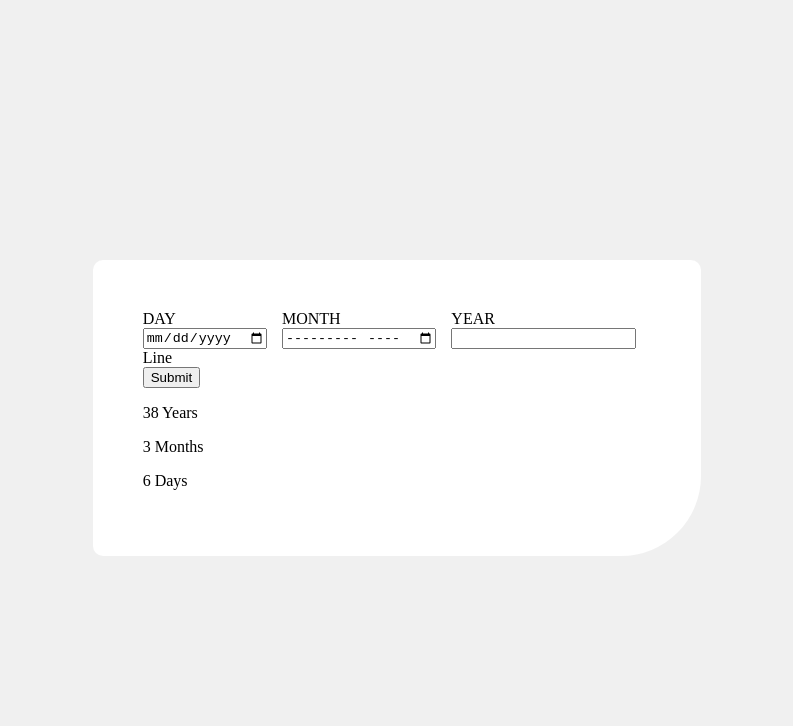
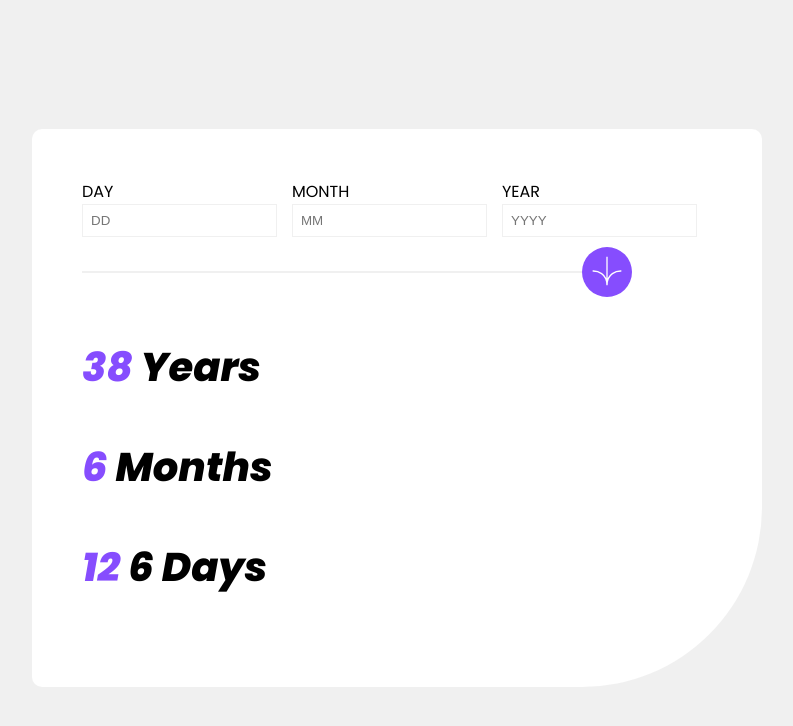
Before and after one commit to Dami-Olus/age-calculator-app, a plain HTML site: page index.html in a window 1280 px wide. Shown: the whole page, without its empty margins (243-1036 px from the left). Drawn offline with Linux system fonts and the light colour scheme.

Commit message:
added css styling

```diff
--- a/index.html
+++ b/index.html
@@ -16,7 +16,38 @@
 
     <!-- Feel free to remove these styles or customise in your own stylesheet 👍 -->
     <style>
+      @font-face {
+        font-family: poppinsBold;
+        src: url(assets/fonts/Poppins-Bold.ttf);
+      }
+
+      @font-face {
+        font-family: poppinsBoldItalic;
+        src: url(assets/fonts/Poppins-BoldItalic.ttf);
+      }
+
+      @font-face {
+        font-family: poppinsExtraBold;
+        src: url(assets/fonts/Poppins-ExtraBold.ttf);
+      }
+
+      @font-face {
+        font-family: poppinsExtraBoldItalic;
+        src: url(assets/fonts/Poppins-ExtraBoldItalic.ttf);
+      }
+
+      @font-face {
+        font-family: poppinsItalic;
+        src: url(assets/fonts/Poppins-Italic.ttf);
+      }
+
+      @font-face {
+        font-family: poppinsRegular;
+        src: url(assets/fonts/Poppins-Regular.ttf);
+      }
+
       body {
+        font-family: poppinsRegular;
         background-color: #f0f0f0;
         display: flex;
         height: 100vh;
@@ -26,18 +57,60 @@
       .main {
         background-color: white;
         padding: 50px;
-        border-radius: 10px 10px 80px 10px;
+        border-radius: 10px 10px 180px 10px;
       }
 
       .inputs {
         display: flex;
-        justify-content: space-between;
+        justify-content: flex-start;
       }
 
       .input {
         display: flex;
         flex-direction: column;
         margin-right: 15px;
+      }
+
+      input {
+        padding: 8px;
+        border: 1px solid #f0f0f0;
+      }
+
+      .line {
+        height: 2px;
+        width: 500px;
+        background-color: #f0f0f0;
+        margin-top: 10px;
+        margin-bottom: 10px;
+      }
+
+      button {
+        height: 50px;
+        width: 50px;
+        border-radius: 50%;
+        background-color: #864dfeff;
+        border: none;
+        color: white;
+      }
+
+      button img {
+        height: 30px;
+        width: 30px;
+      }
+
+      .submit-button {
+        margin-top: 10px;
+        display: flex;
+        align-items: center;
+      }
+
+      .age {
+        font-family: poppinsExtraBoldItalic;
+        font-size: 40px;
+      }
+
+      .age-info {
+        color:#864dfeff ;
       }
 
       .attribution {
@@ -70,32 +143,46 @@
           <div class="inputs">
             <div class="input">
               <label for="day"> DAY</label>
-            <input type="date" name="day" />
+              <input type="number" name="day"
+              placeholder="DD" />
             </div>
 
             <div class="input">
               <label for="month"> MONTH</label>
-            <input type="month" name="month" />
+              <input type="number" name="month"
+              placeholder="MM" />
             </div>
 
             <div class="input">
               <label for="year"> YEAR </label>
-            <input type="year" name="year" />
+              <input type="year" name="year"
+              placeholder="YYYY" />
             </div>
           </div>
 
-          <div>
-            <div class="line">Line</div>
-            <input type="submit" value="Submit" />
+          <div class="submit-button">
+            <div class="line"></div>
+            <button type="submit" value="Submit">
+              <img src="assets/images/icon-arrow.svg" alt="" />
+            </button>
           </div>
         </form>
       </div>
 
-      <div>
+      <div class="age">
         <!-- -- years -- months -- days -->
-        <p>38 Years</p>
-        <p>3 Months</p>
-        <p>6 Days</p>
+        <p>
+          <span class="age-info">38</span>
+          Years
+        </p>
+        <p>
+          <span class="age-info">6</span>
+          Months
+        </p>
+        <p>
+          <span class="age-info">12</span>
+          6 Days
+        </p>
       </div>
     </div>
     <!-- <div class="attribution">
```
Lines whose indentation alone changed are shown as unchanged.
